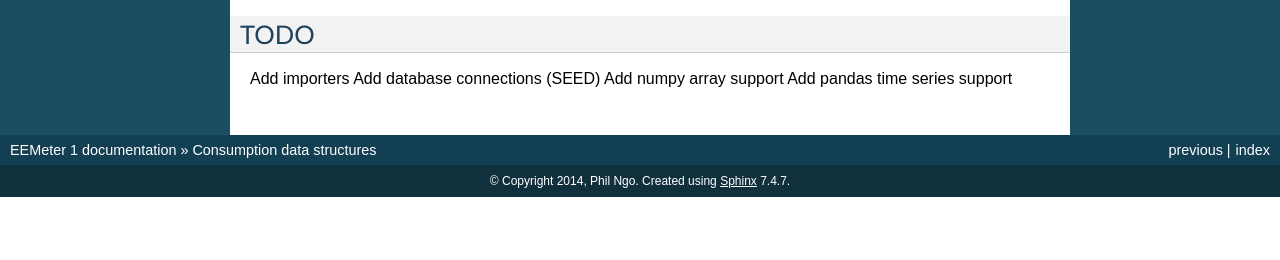
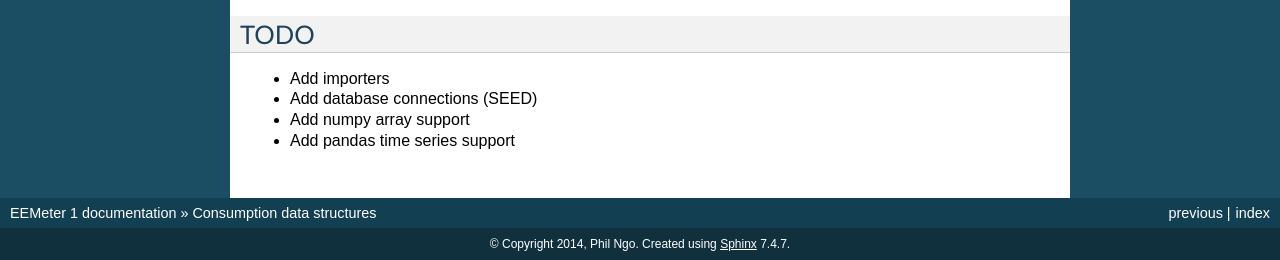
Before and after one commit to openeemeter/eemeter, a Sphinx documentation site: the page built from docs/eemeter.rst, in a window 1280 px wide, cut to the strip 888-1148 px from the top of the page. Built offline with Sphinx 7.4.7, drawn with Linux system fonts in a browser that asks for light colours; before the commit the page ends 1085 px from its top, so only the background shows below that.

Commit message:
add todo bullets

```diff
--- a/docs/eemeter.rst
+++ b/docs/eemeter.rst
@@ -39,7 +39,7 @@ mixed or single fuel type.
 TODO
 ----
 
-Add importers
-Add database connections (SEED)
-Add numpy array support
-Add pandas time series support
+- Add importers
+- Add database connections (SEED)
+- Add numpy array support
+- Add pandas time series support
```
